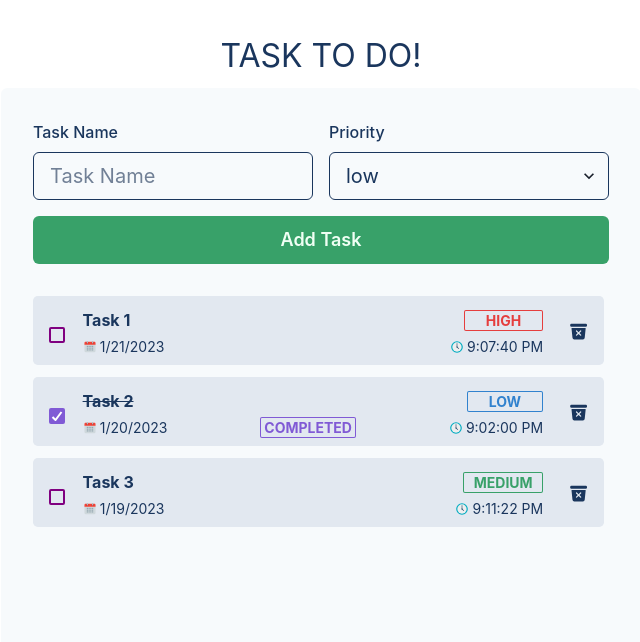
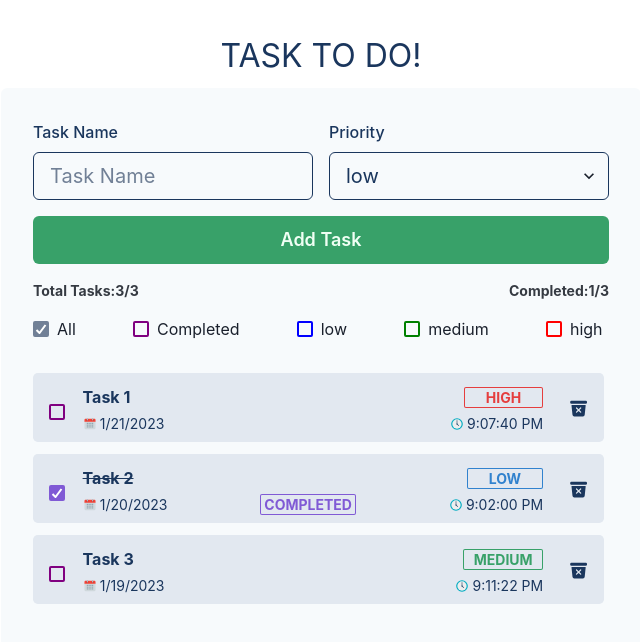
Before and after one commit to ahmadshoaib-git/todo-app, a Next.js app: page / in a window 1280 px wide. Shown: the top 642 px of the page, without its empty margins (319-959 px from the left). Built offline with nearby package versions, Linux system fonts and the light colour scheme.

Commit message:
feat: filters added

```diff
--- a/app/page.tsx
+++ b/app/page.tsx
@@ -1,13 +1,15 @@
 'use client';
 import React from 'react';
-import { Box, Flex, FormControl, FormLabel } from '@chakra-ui/react';
+import { Box, Checkbox, Flex, FormControl, FormLabel, Text } from '@chakra-ui/react';
 import { v1 as uuid } from 'uuid';
 import { ImFlag } from 'react-icons/im';
 import { CustomInput, CustomSelect, CustomButton } from '@/components';
 import { priorityData, initialTasksData } from '@/utils';
-import { EPriority, Task } from '@/intefaces';
+import { EPriority, ITasks, Task } from '@/intefaces';
 import useLocalStorage from '@/hooks/useLocalStorage';
 import TaskList from './components/TaskList';
+
+type TFilter = 'all' | 'completed' | EPriority;
 
 const initialFormFields = {
     name: '',
@@ -17,6 +19,7 @@ const initialFormFields = {
 export default function Home() {
     const [tasks, setTasks] = useLocalStorage('todoData', initialTasksData);
     const [formInput, setFormInput] = React.useState(initialFormFields);
+    const [filter, setFilter] = React.useState('all' as TFilter);
     const inputChangeHandler = (event: any): void => {
         setFormInput((prevFormState) => ({
             ...prevFormState,
@@ -59,6 +62,20 @@ export default function Home() {
         });
         setTasks(updatedTasksData);
     };
+
+    const getTotalTasks = (): ITasks => {
+        return tasks.filter((task) => {
+            if (filter !== 'all') {
+                if (filter === 'completed' && task.completed) return task;
+                else if (task.priority === filter) return task;
+                else return;
+            } else return task;
+        });
+    };
+
+    const tasksLength = tasks?.length ? tasks.length : 0;
+    const completedTasks = getTotalTasks().filter((task) => task.completed === true)?.length;
+    console.log('filter >', filter === EPriority.HIGH);
 
     return (
         <Box as="main" bg="gray.50" padding="2rem" marginBottom="2rem" borderRadius="0.4rem">
@@ -114,6 +131,82 @@ export default function Home() {
                         }}
                     />
                 </form>
+                <Flex gap="1rem" marginTop="1rem" justifyContent="space-between">
+                    <Flex>
+                        <Text fontSize="sm" fontWeight="bold" flexGrow="9" color="#353a42" textAlign="center">
+                            Total Tasks:
+                        </Text>
+                        <Text fontSize="sm" fontWeight="bold" flexGrow="9" color="#353a42" textAlign="center">
+                            {getTotalTasks()?.length || 0}/{tasksLength}
+                        </Text>
+                    </Flex>
+
+                    <Flex>
+                        <Text fontSize="sm" fontWeight="bold" flexGrow="9" color="#353a42" textAlign="center">
+                            Completed:
+                        </Text>
+                        <Text fontSize="sm" fontWeight="bold" flexGrow="9" color="#353a42" textAlign="center">
+                            {completedTasks}/{getTotalTasks()?.length || 0}
+                        </Text>
+                    </Flex>
+                </Flex>
+                <Flex gap="1rem" marginTop="1rem" justifyContent="space-between">
+                    <Checkbox
+                        name="all"
+                        marginRight="0.4rem"
+                        size="md"
+                        isChecked={filter === 'all'}
+                        colorScheme="gray"
+                        borderColor="gray"
+                        onChange={() => setFilter('all')}
+                    >
+                        All
+                    </Checkbox>
+                    <Checkbox
+                        name="completed"
+                        marginRight="0.4rem"
+                        size="md"
+                        isChecked={filter === 'completed'}
+                        colorScheme="purple"
+                        borderColor="purple"
+                        onChange={() => setFilter('completed')}
+                    >
+                        Completed
+                    </Checkbox>
+                    <Checkbox
+                        name={EPriority.LOW}
+                        marginRight="0.4rem"
+                        size="md"
+                        isChecked={filter === EPriority.LOW}
+                        colorScheme="blue"
+                        borderColor="blue"
+                        onChange={() => setFilter(EPriority.LOW)}
+                    >
+                        {EPriority.LOW}
+                    </Checkbox>
+                    <Checkbox
+                        name={EPriority.MEDIUM}
+                        marginRight="0.4rem"
+                        size="md"
+                        isChecked={filter === EPriority.MEDIUM}
+                        colorScheme="green"
+                        borderColor="green"
+                        onChange={() => setFilter(EPriority.MEDIUM)}
+                    >
+                        {EPriority.MEDIUM}
+                    </Checkbox>
+                    <Checkbox
+                        name={EPriority.HIGH}
+                        marginRight="0.4rem"
+                        size="md"
+                        isChecked={filter === EPriority.HIGH}
+                        colorScheme="red"
+                        borderColor="red"
+                        onChange={() => setFilter(EPriority.HIGH)}
+                    >
+                        {EPriority.HIGH}
+                    </Checkbox>
+                </Flex>
                 <Box
                     as="div"
                     marginTop="2rem"
@@ -137,7 +230,7 @@ export default function Home() {
                         },
                     }}
                 >
-                    <TaskList tasksData={tasks} updateCompletedStatus={updateCompletedStatus} deleteTask={deleteTask} />
+                    <TaskList tasksData={getTotalTasks()} updateCompletedStatus={updateCompletedStatus} deleteTask={deleteTask} />
                 </Box>
             </Flex>
         </Box>
```
